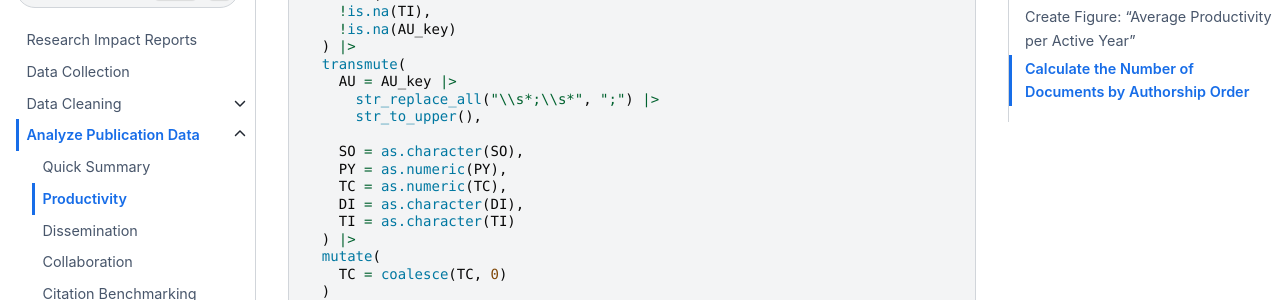
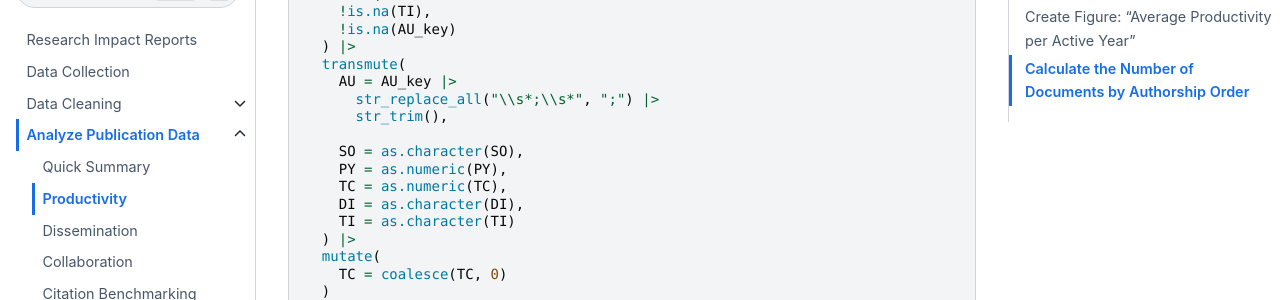
Before and after one commit to vvlooking/research-impact, a Jupyter Book: the page built from website/analyze-data-productivity.md, in a window 1280 px wide and 900 px high, scrolled down 1269 px. Shown: the part 152-452 px from the top of the window. Built offline with Jupyter Book 1.0.4 settings and Sphinx 7.4.7 and the Sphinx Book theme 1.1.4, drawn with Linux system fonts in a browser that asks for light colours.

Commit message:
Update analyze-data-productivity.md

```diff
--- a/website/analyze-data-productivity.md
+++ b/website/analyze-data-productivity.md
@@ -62,7 +62,7 @@ M <- publications |>
   transmute(
     AU = AU_key |>
       str_replace_all("\\s*;\\s*", ";") |>
-      str_to_upper(),
+      str_trim(),
 
     SO = as.character(SO),
     PY = as.numeric(PY),
```
